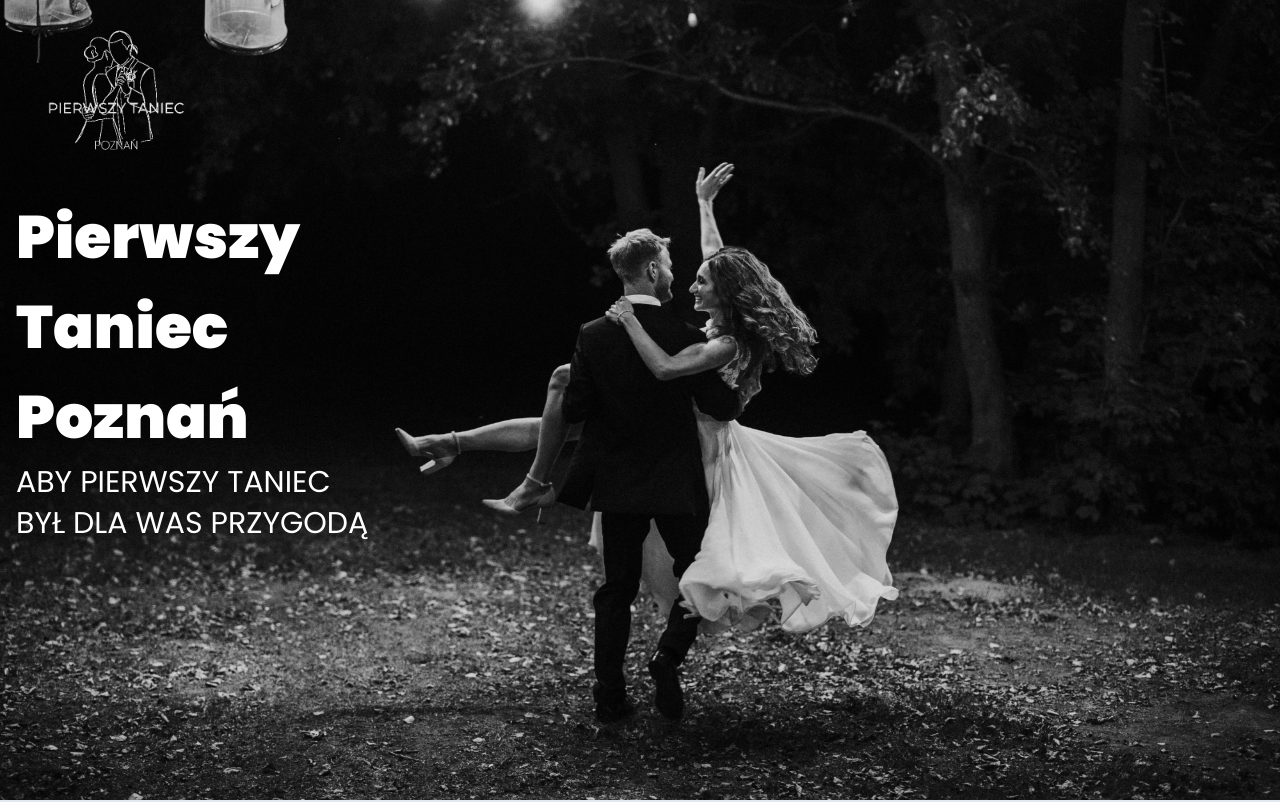
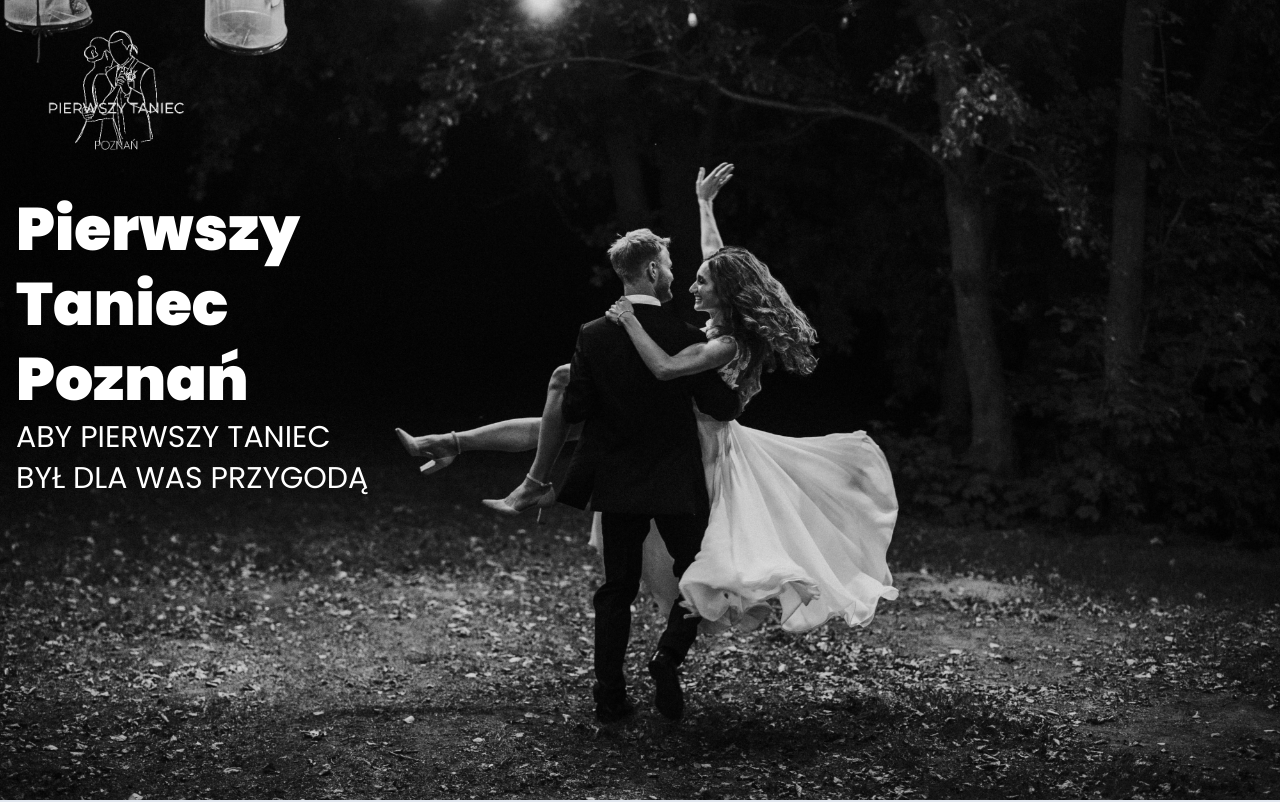
Before and after one commit to kainpets/marta_SPA, a Next.js app: page / in a window 1280 px wide. Shown: the top 802 px of the page. Built offline with nearby package versions, Linux system fonts and the light colour scheme.

Commit message:
remove unused css from landing

```diff
--- a/src/app/page.tsx
+++ b/src/app/page.tsx
@@ -16,7 +16,7 @@ export default function Home() {
     <main className="min-h-screen overflow-y-hidden ">
       {/* landing page */}
       <div className="relative h-screen w-screen pt-16 px-4">
-        <Image src={logo} alt='logo' className='p-0 absolute top-0  w-[200px] rounded-[50%] border-solid border-white'/>
+        <Image src={logo} alt='logo' className='absolute top-0  w-[200px]'/>
         <Image
           src={juliaMilosz}
           alt='Tańcząca, zakochana para weselna'
@@ -26,7 +26,7 @@ export default function Home() {
           priority={true}
           className='absolute z-[-1] object-cover h-full w-full top-0' />
         <div className="flex flex-col max-w-sm text-white pt-32">
-          <h1 className="text-6xl leading-normal font-black">Pierwszy Taniec Poznań</h1>
+          <h1 className="text-6xl leading-tight font-black">Pierwszy Taniec Poznań</h1>
           <h5 className="text-3xl leading-snug">ABY PIERWSZY TANIEC <br></br> BYŁ DLA WAS PRZYGODĄ</h5>
         </div>
       </div>
@@ -61,7 +61,7 @@ export default function Home() {
       <div style={{
         display: "grid",
         gridGap: "16px",
-        gridTemplateColumns: "repeat(auto-fit, minmax(300px, auto))",
+        gridTemplateColumns: "repeat(auto-fit, minmax(250px, auto))",
         paddingTop: "4rem",
         alignItems: "baseline",
         paddingRight: "1rem",
```
